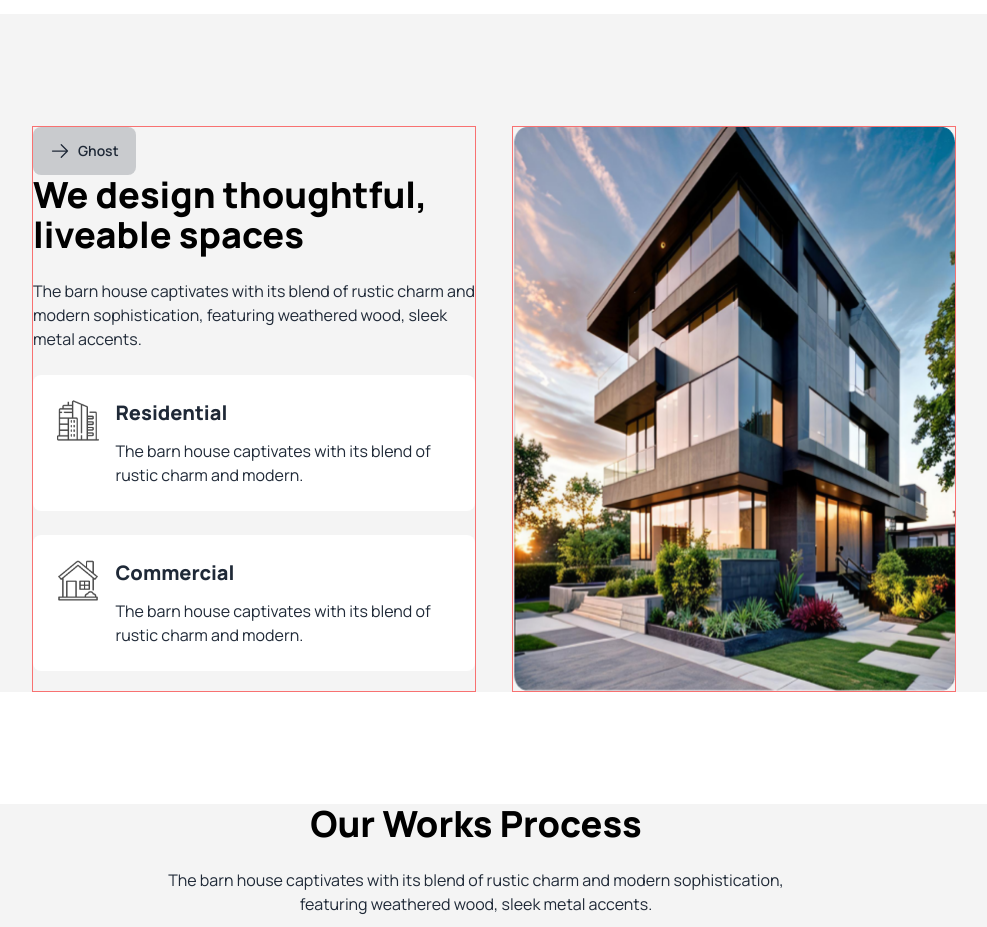
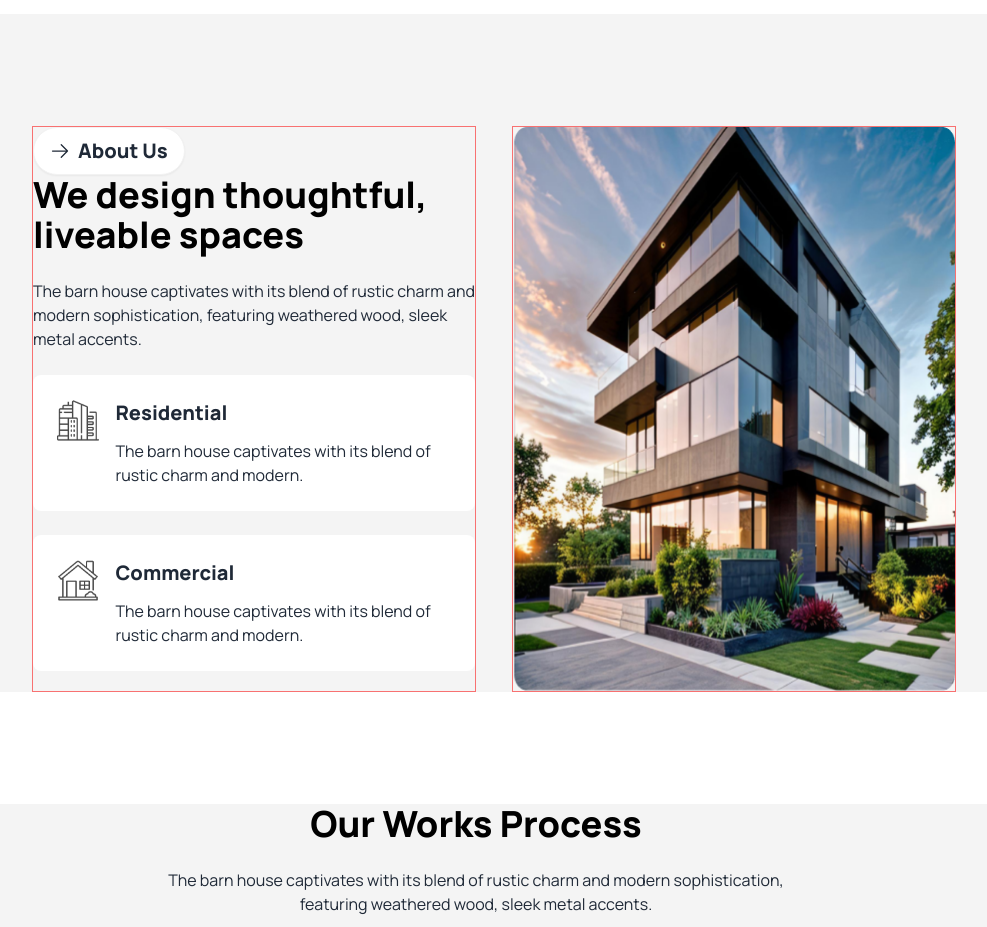
Before and after one commit to atmabdullaham/rinterio-real-estate, a plain HTML site: page index.html in a window 1280 px wide. Shown: the part 800-1727 px from the top of the page, without its empty margins (164-1151 px from the left). Drawn offline with nearby package versions, Linux system fonts and the light colour scheme.

Commit message:
fixing about us button

```diff
--- a/index.html
+++ b/index.html
@@ -196,7 +196,8 @@
           <!-- Text Content -->
           <div class="md:w-1/2 border border-red-400">
             <div>
-              <button class="btn btn-active btn-ghost">
+              <span>
+                <a class="btn bg-white rounded-3xl">
                   <svg
                     xmlns="http://www.w3.org/2000/svg"
                     fill="none"
@@ -211,8 +212,9 @@
                       d="M13.5 4.5 21 12m0 0-7.5 7.5M21 12H3"
                     />
                   </svg>
-                Ghost
-              </button>
+                  <span class="text-xl font-extrabold">About Us</span>
+                </a>
+              </span>
             </div>
             <div class="mb-6">
               <h2 class="font-extrabold text-4xl mb-6 text-black">
```
Lines whose indentation alone changed are shown as unchanged.
